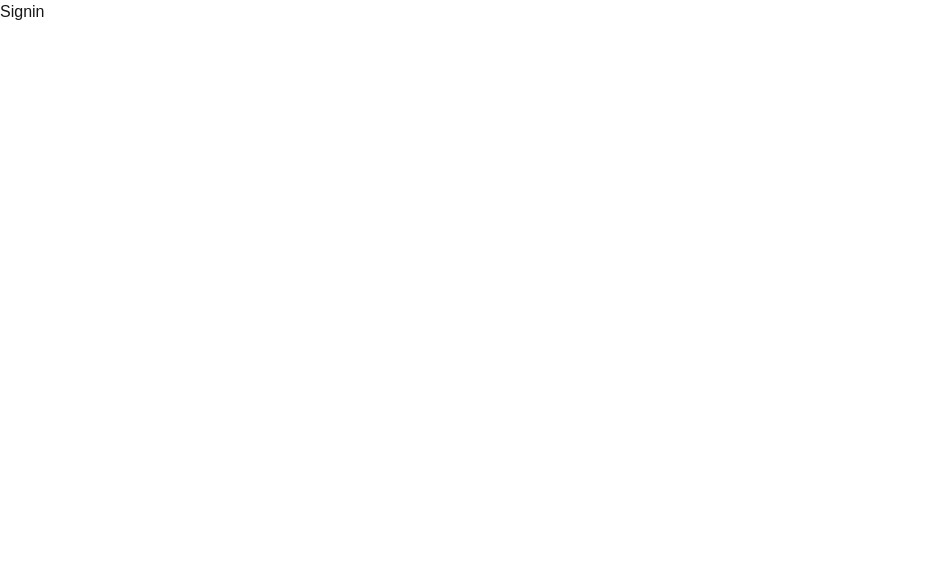
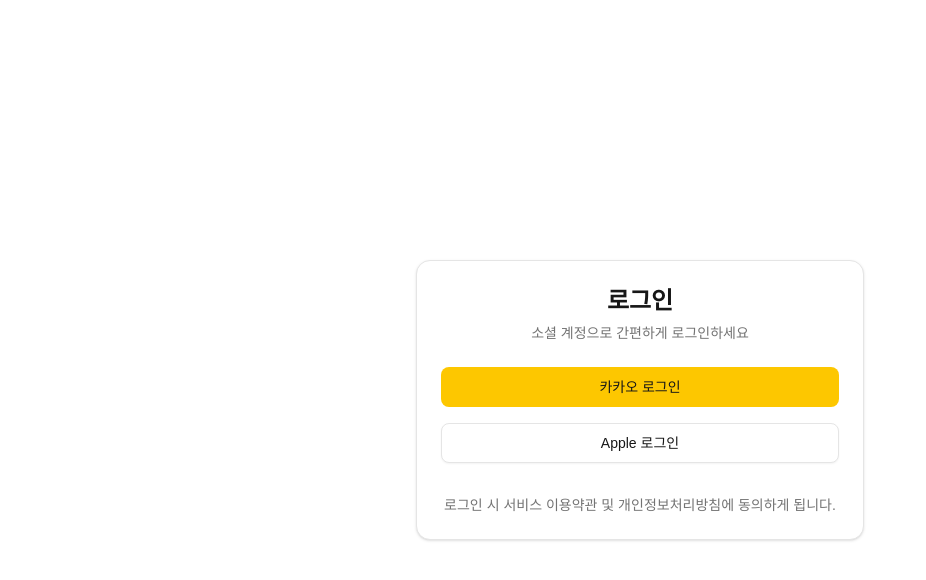
Before and after one commit to clieming-dev/FE, a Next.js app in the folder apps/web/: page /signin in a window 1280 px wide. Shown: the top 580 px of the page, without its empty margins (0-926 px from the left). Built offline with nearby package versions, Linux system fonts and the light colour scheme.

Commit message:
feat: 로그인 페이지 ui 구현

```diff
--- a/apps/web/screens/signin/index.tsx
+++ b/apps/web/screens/signin/index.tsx
@@ -1,3 +1,49 @@
+"use client";
+
+import { Button } from "@/shared/ui/button";
+import { Card, CardContent, CardDescription, CardHeader, CardTitle } from "@/shared/ui/card";
+
 export function Signin() {
-  return <div>Signin</div>;
+  const handleKakaoLogin = () => {
+    alert("카카오 로그인 기능은 추후 구현 예정입니다.");
+  };
+
+  const handleAppleLogin = () => {
+    alert("애플 로그인 기능은 추후 구현 예정입니다.");
+  };
+
+  return (
+    <div className="min-h-screen flex items-center justify-center">
+      <Card className="w-full max-w-md">
+        <CardHeader className="text-center">
+          <CardTitle className="text-2xl font-bold">로그인</CardTitle>
+          <CardDescription>
+            소셜 계정으로 간편하게 로그인하세요
+          </CardDescription>
+        </CardHeader>
+        <CardContent className="space-y-4">
+          <Button
+            onClick={handleKakaoLogin}
+            className="w-full bg-yellow-400 hover:bg-yellow-500 text-foreground font-medium"
+            size="lg"
+          >
+            카카오 로그인
+          </Button>
+
+          <Button
+            onClick={handleAppleLogin}
+            variant="outline"
+            className="w-full"
+            size="lg"
+          >
+            Apple 로그인
+          </Button>
+
+          <div className="text-center text-sm text-neutral-500 pt-4">
+            <p>로그인 시 서비스 이용약관 및 개인정보처리방침에 동의하게 됩니다.</p>
+          </div>
+        </CardContent>
+      </Card>
+    </div>
+  );
 }
```
